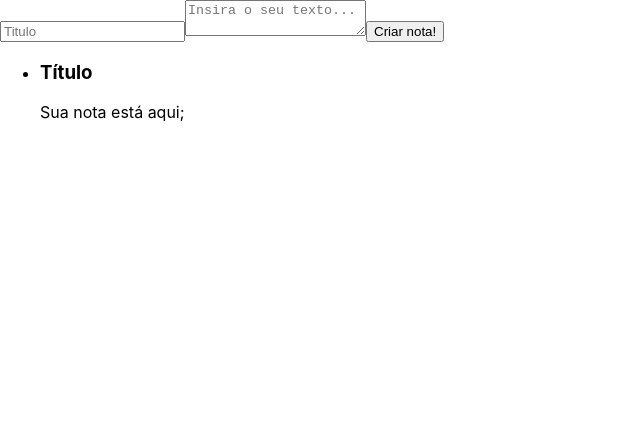
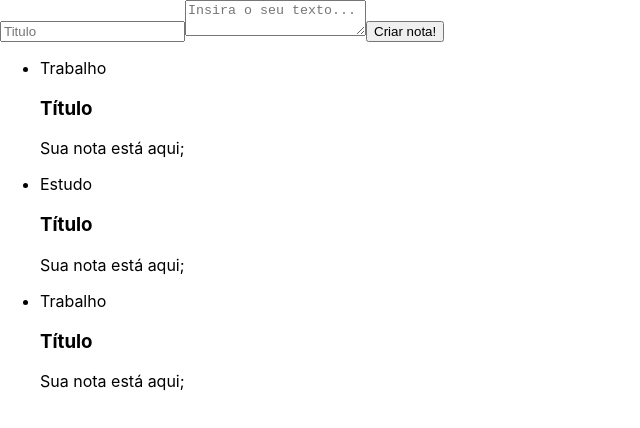
Before and after one commit to Levi-Magny/React-Estudos-Iniciais, a React (Create React App) app in the folder ceep/: page / in a window 1280 px wide. Shown: the top 428 px of the page, without its empty margins (0-640 px from the left). Built offline with nearby package versions, Linux system fonts and the light colour scheme.

Commit message:
Adicionando JS

```diff
--- a/ceep/src/components/ListaDeNotas.jsx
+++ b/ceep/src/components/ListaDeNotas.jsx
@@ -2,13 +2,18 @@ import React, { Component } from "react";
 import CardNota from "./CardNota";
 
 class ListaDeNotas extends Component {
-    render(){
+    render() {
         return (
-        <ul>
-            <li>
-                <CardNota/>
-            </li>
-        </ul>
+            <ul>
+                {Array.of("Trabalho", "Estudo", "Trabalho").map((categoria) => {
+                    return (
+                        <li>
+                            <div>{categoria}</div>
+                            <CardNota />
+                        </li>
+                    );
+                })}
+            </ul>
         );
     }
 }
```
